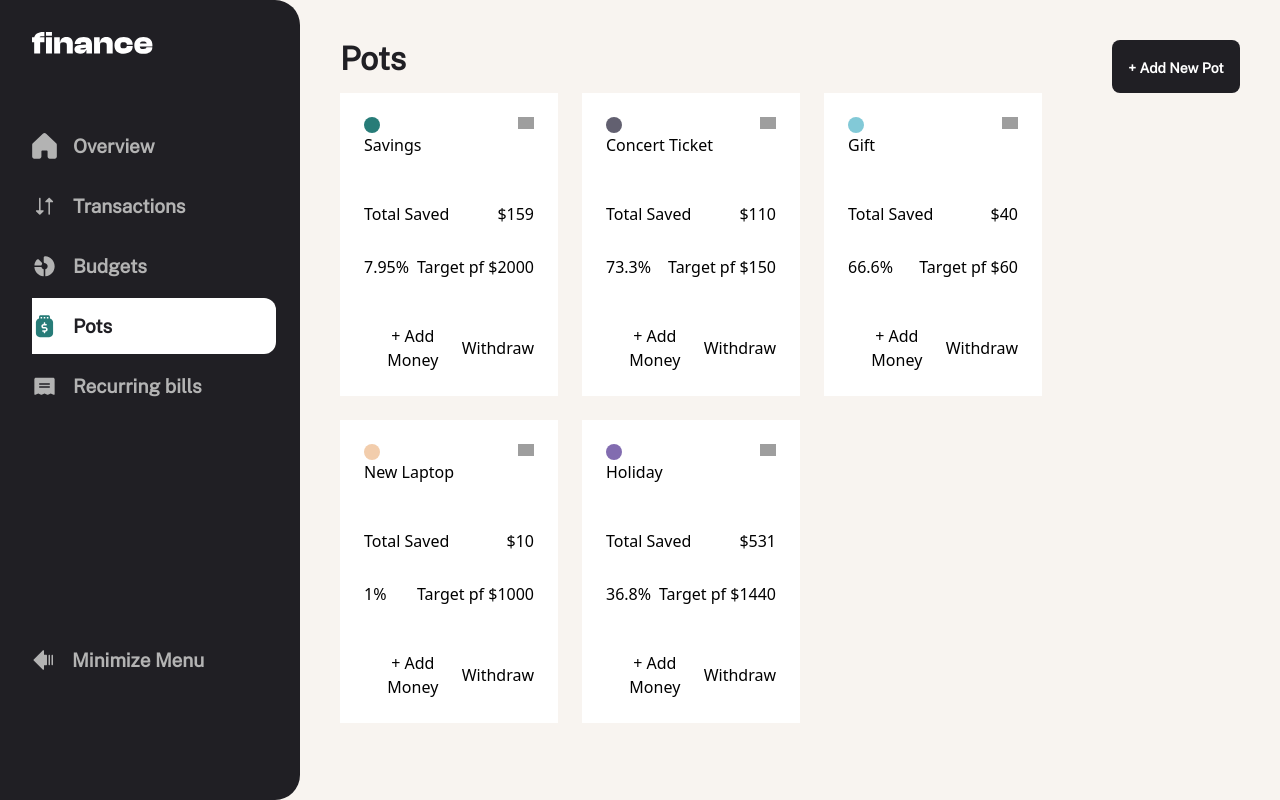
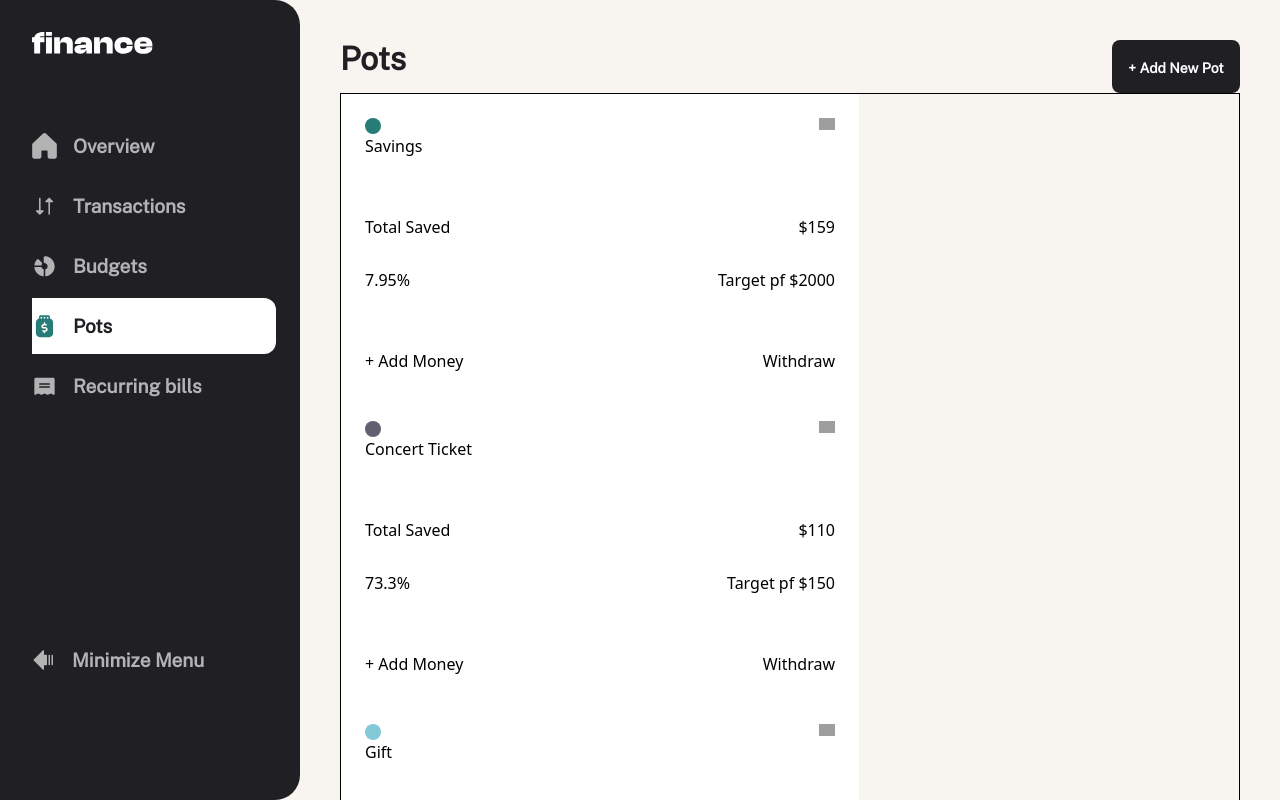
Before and after one commit to GiOrGI175/finance, a Next.js app: page /Pots in a window 1280 px wide. Built offline with nearby package versions, Linux system fonts and the light colour scheme; grey boxes are pictures that could not be loaded.

Commit message:
feature/cards

```diff
--- a/src/components/__organisms/PotsPage.tsx
+++ b/src/components/__organisms/PotsPage.tsx
@@ -17,11 +17,11 @@ const PotsPage = () => {
           </span>
         </button>
       </div>
-      <div className='w-full flex gap-[24px] flex-wrap'>
+      <div className='w-full flex flex-wrap justify-between border-[1px] border-[black]'>
         {Potss.map((item) => (
           <div
             key={item.id}
-            className='max-w-[218px] w-full h-[303px] flex flex-col justify-between p-[24px] bg-white'
+            className='max-w-[518px] w-full h-[303px] flex flex-col justify-between p-[24px] bg-white'
           >
             <div className='flex justify-between mb-[32px]'>
               <div>
```
